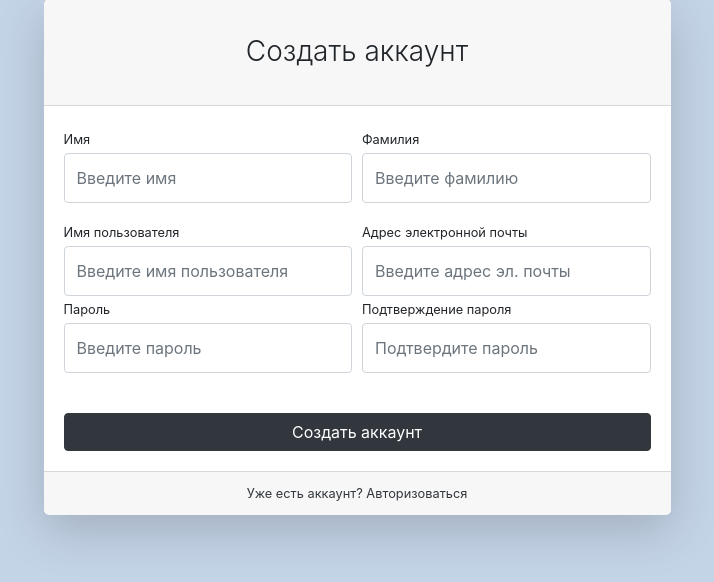
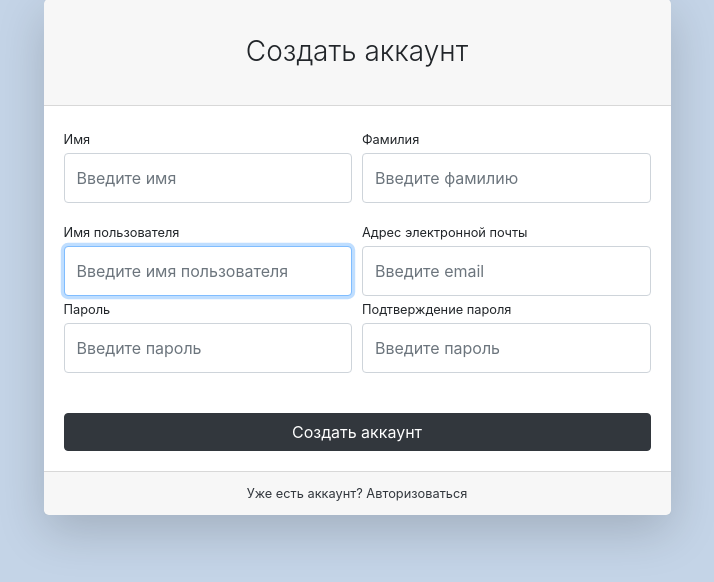
Before and after one commit to Korotaevam/store_Pav, a Django app: page /users/register/ in a window 1280 px wide. Shown: the part 149-731 px from the top of the page, without its empty margins (283-997 px from the left). Run offline with Django 4.2, Linux system fonts and the light colour scheme; some libraries are stand-ins or nearby versions.

Commit message:
login form

```diff
--- a/Store/users/forms.py
+++ b/Store/users/forms.py
@@ -0,0 +1,44 @@
+from django import forms
+from django.contrib.auth.forms import AuthenticationForm, UserCreationForm
+from users.models import User
+
+
+class UserLoginForm(AuthenticationForm):
+    username = forms.CharField(widget=forms.TextInput(attrs={
+        'placeholder': "Введите имя пользователя"}))
+
+    password = forms.CharField(widget=forms.PasswordInput(attrs={
+        'placeholder': "Введите пароль"}))
+
+    class Meta:
+        model = User
+        fields = ('username', 'password')
+
+    def __init__(self, *args, **kwargs):
+        super(UserLoginForm, self).__init__(*args, **kwargs)
+        for field_name, field in self.fields.items():
+            field.widget.attrs['class'] = 'form-control py-4'
+
+
+class UserRegistrationForm(UserCreationForm):
+    first_name = forms.CharField(widget=forms.TextInput(attrs={
+        'placeholder': "Введите имя"}))
+    last_name = forms.CharField(widget=forms.TextInput(attrs={
+        'placeholder': "Введите фамилию"}))
+    username = forms.CharField(widget=forms.TextInput(attrs={
+        'placeholder': "Введите имя пользователя"}))
+    email = forms.CharField(widget=forms.EmailInput(attrs={
+        'placeholder': "Введите email"}))
+    password1 = forms.CharField(widget=forms.PasswordInput(attrs={
+        'placeholder': "Введите пароль"}))
+    password2 = forms.CharField(widget=forms.PasswordInput(attrs={
+        'placeholder': "Введите пароль"}))
+
+    class Meta:
+        model = User
+        fields = ('first_name', 'last_name', 'username', 'email', 'password1', 'password2')
+
+    def __init__(self, *args, **kwargs):
+        super(UserRegistrationForm, self).__init__(*args, **kwargs)
+        for field_name, field in self.fields.items():
+            field.widget.attrs['class'] = 'form-control py-4'
--- a/Store/users/templates/users/register.html
+++ b/Store/users/templates/users/register.html
@@ -31,62 +31,65 @@
                             <div class="card-header"><h3 class="text-center font-weight-light my-4">Создать аккаунт</h3>
                             </div>
                             <div class="card-body">
-                                <form>
+                                <form action="{% url 'users:register' %}" method="post">
+                                    {% csrf_token %}
                                     <div class="form-row">
                                         <div class="col-md-6">
                                             <div class="form-group">
-                                                <label class="small mb-1" for="inputFirstName">Имя</label>
-                                                <input class="form-control py-4" id="inputFirstName" type="text"
-                                                       placeholder="Введите имя"/>
+                                                <label class="small mb-1"
+                                                       for="{{ form.first_name.id_for_label}}">Имя</label>
+                                                {{ form.first_name }}
                                             </div>
                                         </div>
                                         <div class="col-md-6">
                                             <div class="form-group">
-                                                <label class="small mb-1" for="inputLastName">Фамилия</label>
-                                                <input class="form-control py-4" id="inputLastName" type="text"
-                                                       placeholder="Введите фамилию"/>
+                                                <label class="small mb-1"
+                                                       for="{{ form.last_name.id_for_label}}">Фамилия</label>
+                                                {{ form.last_name }}
                                             </div>
                                         </div>
                                     </div>
                                     <div class="form-row">
                                         <div class="col-md-6">
-                                            <label class="small mb-1" for="inputUsername">Имя пользователя</label>
-                                            <input class="form-control py-4" id="inputUsername" type="text"
-                                                   aria-describedby="usernameHelp"
-                                                   placeholder="Введите имя пользователя"/>
+                                            <label class="small mb-1" for="{{ form.username.id_for_label}}">Имя
+                                                пользователя</label>
+                                            {{ form.username }}
+
                                         </div>
                                         <div class="col-md-6">
-                                            <label class="small mb-1" for="inputEmailAddress">Адрес электронной
+                                            <label class="small mb-1" for="{{ form.email.id_for_label}}">Адрес
+                                                электронной
                                                 почты</label>
-                                            <input class="form-control py-4" id="inputEmailAddress" type="email"
-                                                   aria-describedby="emailHelp"
-                                                   placeholder="Введите адрес эл. почты"/>
+                                            {{ form.email }}
+
+
                                         </div>
                                     </div>
                                     <div class="form-row">
                                         <div class="col-md-6">
                                             <div class="form-group">
-                                                <label class="small mb-1" for="inputPassword">Пароль</label>
-                                                <input class="form-control py-4" id="inputPassword" type="password"
-                                                       placeholder="Введите пароль"/>
+                                                <label class="small mb-1" for="{{ form.password1.id_for_label}}">Пароль</label>
+                                                {{ form.password1 }}
                                             </div>
                                         </div>
                                         <div class="col-md-6">
                                             <div class="form-group">
-                                                <label class="small mb-1" for="inputConfirmPassword">Подтверждение
+                                                <label class="small mb-1" for="{{ form.password2.id_for_label}}">Подтверждение
                                                     пароля</label>
-                                                <input class="form-control py-4" id="inputConfirmPassword"
-                                                       type="password" placeholder="Подтвердите пароль"/>
+                                                {{ form.password2 }}
                                             </div>
                                         </div>
                                     </div>
                                     <div class="form-group mt-4 mb-0">
                                         <input class="btn btn-primary btn-block" type="submit" value="Создать аккаунт">
                                     </div>
+
                                 </form>
+
                             </div>
                             <div class="card-footer text-center">
-                                <div class="small"><a href="{% url 'users:login ' %}">Уже есть аккаунт? Авторизоваться</a></div>
+                                <div class="small"><a href="{% url 'users:login' %}">Уже есть аккаунт?
+                                    Авторизоваться</a></div>
                             </div>
                         </div>
                     </div>
--- a/Store/users/views.py
+++ b/Store/users/views.py
@@ -1,9 +1,34 @@
-from django.shortcuts import render
+from django.contrib import auth
+from django.shortcuts import render, HttpResponseRedirect
+from django.urls import reverse
+from users.forms import *
 
 
 def login(request):
-    return render(request, 'users/login.html')
+    if request.method == "POST":
+        form = UserLoginForm(data=request.POST)
+        if form.is_valid():
+            username = request.POST['username']
+            password = request.POST['password']
+            user = auth.authenticate(username=username, password=password)
+            if user and user.is_active:
+                auth.login(request, user)
+                return HttpResponseRedirect(reverse('index'))
+    else:
+        form = UserLoginForm()
+    context = {'form': form}
+    return render(request, 'users/login.html', context)
 
 
 def register(request):
-    return render(request, 'users/register.html')
+    if request.method == "POST":
+        form = UserRegistrationForm(data=request.POST)
+        if form.is_valid():
+            form.save()
+            return HttpResponseRedirect(reverse('users:login'))
+        else:
+            print(form.errors)
+    else:
+        form = UserRegistrationForm()
+    context = {"form": form}
+    return render(request, 'users/register.html', context)
```
Also changed, not shown: Store/users/templates/users/login.html (+11 -8 lines), Store/db.sqlite3.
